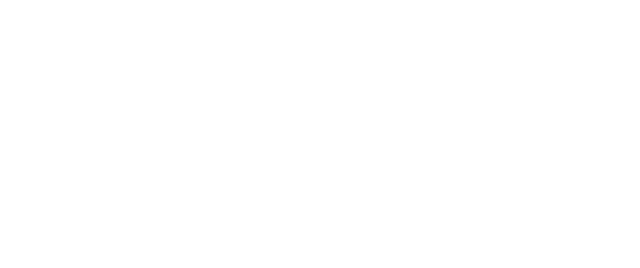
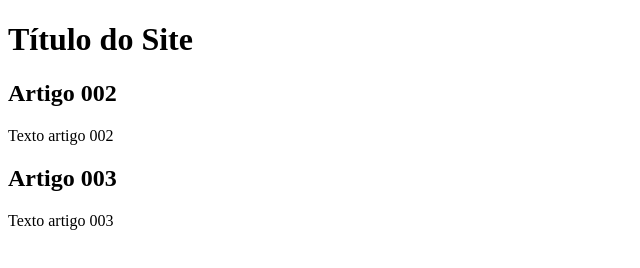
Before and after one commit to Wilfabricio/Projeto-site002, a plain HTML site: page index.html in a window 1280 px wide. Shown: the whole page, without its empty margins (0-640 px from the left). Drawn offline with Linux system fonts and the light colour scheme.

Commit message:
comecei o conteudo

```diff
--- a/index.html
+++ b/index.html
@@ -3,9 +3,21 @@
 <head>
     <meta charset="UTF-8">
     <meta name="viewport" content="width=device-width, initial-scale=1.0">
-    <title>Document</title>
+    <title>Titulo do Site</title>
 </head>
 <body>
-
+    <main>
+        <header>
+            <h1>Título do Site</h1>
+        </header>
+        <article>
+            <h2>Artigo 002</h2>
+            <p>Texto artigo 002</p>
+        </article>
+        <article>
+            <h2>Artigo 003</h2>
+            <p>Texto artigo 003</p>
+        </article>
+    </main>
 </body>
 </html>
```
